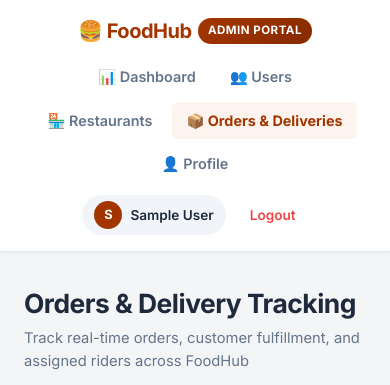
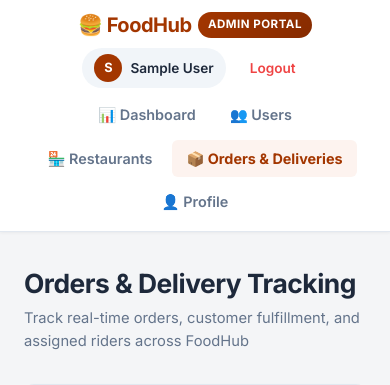
Before and after one commit to Jisan179/FoodHub, a PHP site: page /admin/orders.php in a window 390 px wide. Shown: the top 385 px of the page. Run offline with PHP 8.4, Linux system fonts and the light colour scheme; the visitor is signed in with stand-in values (Sample User, id 1); data comes from the database, SQL or seed files in the repository.

Commit message:
style: fix navbar wrapping and add a responsive order board layout

```diff
--- a/assets/css/style.css
+++ b/assets/css/style.css
@@ -594,3 +594,17 @@ body {
         grid-template-columns: 1fr;
     }
 }
+/* Keep navbar labels on one line; move the menu to its own row on narrower screens */
+.brand-logo, .nav-link, .user-pill { white-space: nowrap; }
+
+@media (max-width: 1150px) {
+    .nav-container { flex-wrap: wrap; height: auto; padding-top: 10px; padding-bottom: 10px; row-gap: 8px; }
+    .nav-menu { order: 3; width: 100%; flex-wrap: wrap; justify-content: center; }
+}
+
+/* Manager order board: two columns on wide screens, one column on small screens */
+.orders-layout { display: grid; grid-template-columns: 1fr 340px; gap: 24px; align-items: start; }
+
+@media (max-width: 800px) {
+    .orders-layout { grid-template-columns: 1fr; }
+}
```
